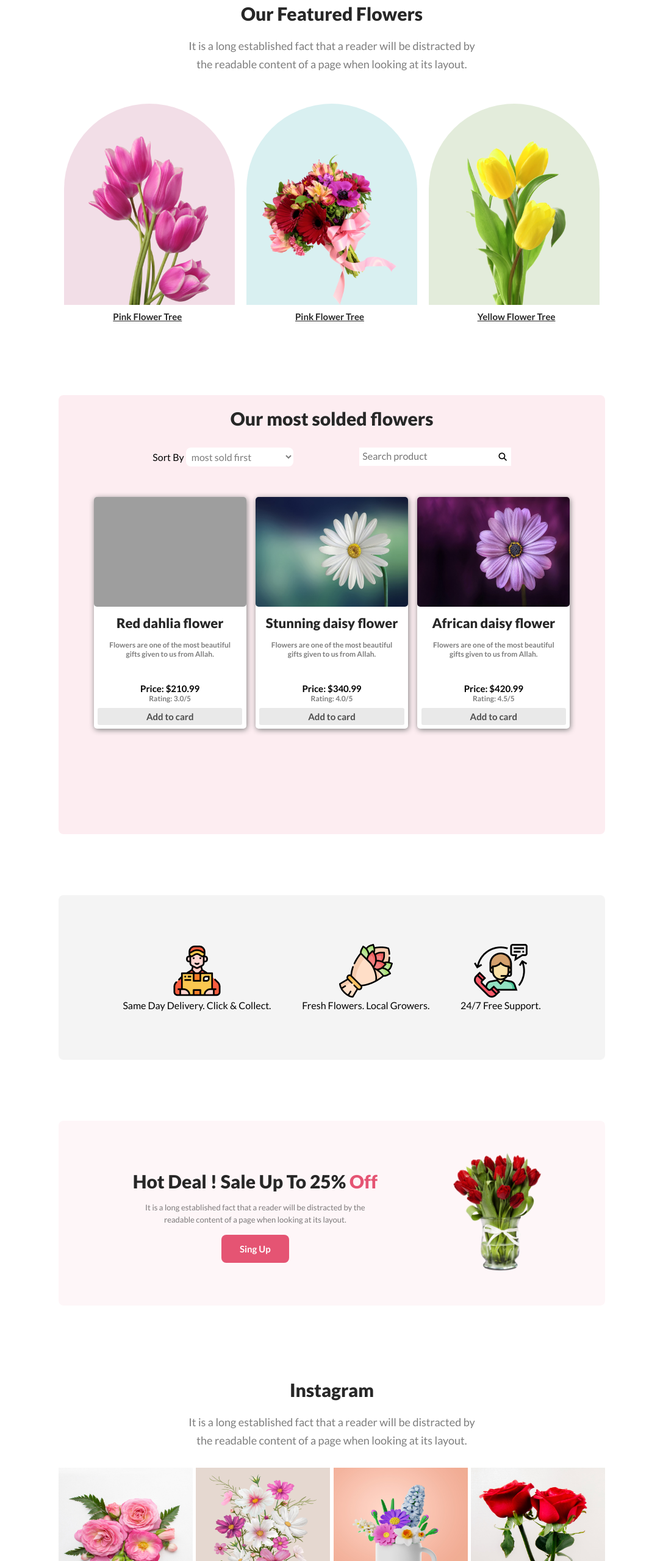
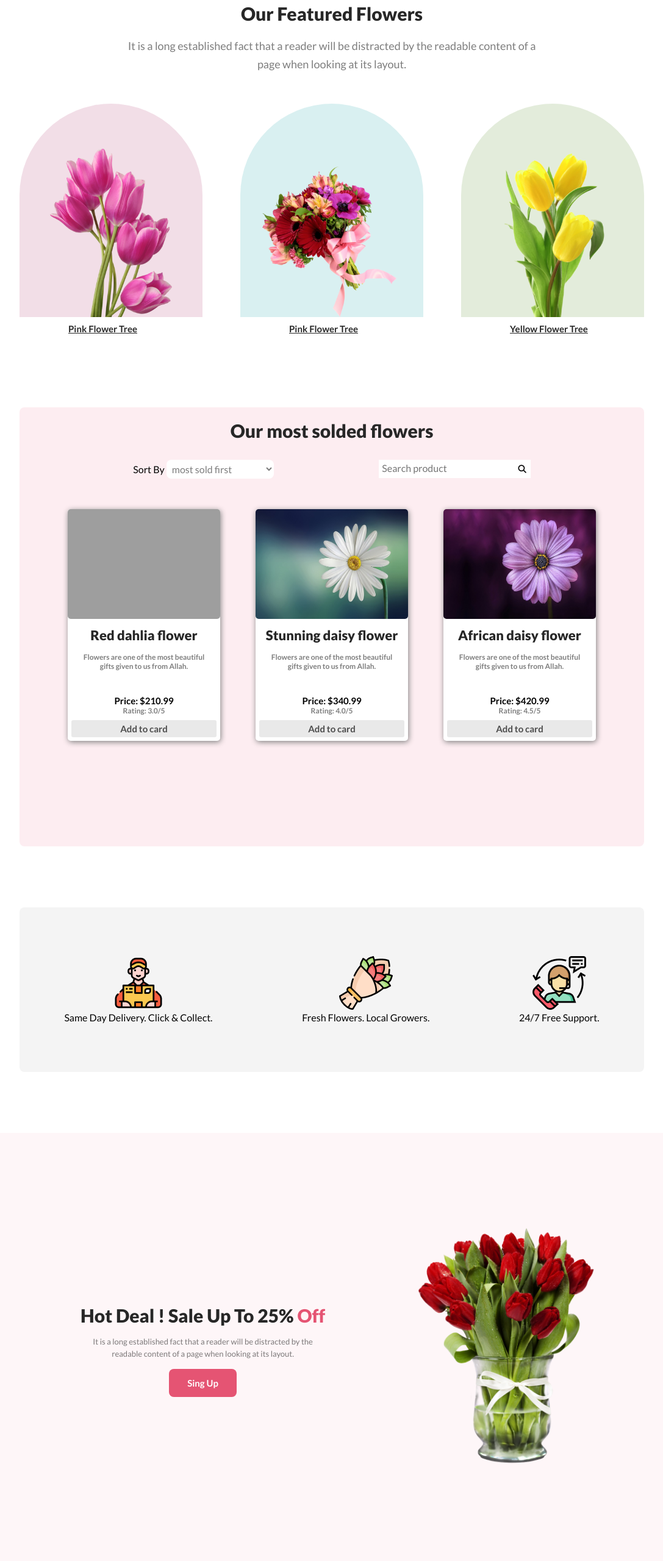
Before and after one commit to Mizan-Chowdhury/Flower-Shop, a plain HTML site: page index.html in a window 1280 px wide. Shown: the part 846-3406 px from the top of the page at 61% size, without its empty margins (96-1183 px from the left). Drawn offline with Linux system fonts and the light colour scheme; grey boxes are pictures that could not be loaded.

Commit message:
updated the hot deal section

```diff
--- a/index.css
+++ b/index.css
@@ -49,10 +49,7 @@
 /* banner section ends here */
 
 /* bonus section starts here */
-main {
-  width: 70%;
-  margin: auto;
-}
+
 .flowers-heading {
   text-align: center;
   color: #272727;
@@ -70,14 +67,16 @@ main {
   margin: auto;
 }
 .flower-container {
+  width: 80%;
+  margin: auto;
   display: flex;
-  justify-content: space-around;
+  justify-content: space-between;
   align-items: center;
   margin-top: 50px;
 }
 .flower-1 {
-  width: 280px;
-  height: 330px;
+  width: 300px;
+  height: 350px;
   border-radius: 300px 300px 0px 0px;
   background: rgba(167, 33, 98, 0.15);
   background-image: url("images/pngwing\ 6.png");
@@ -87,8 +86,8 @@ main {
 }
 
 .flower-2 {
-  width: 280px;
-  height: 330px;
+  width: 300px;
+  height: 350px;
   border-radius: 300px 300px 0px 0px;
   background: rgba(5, 151, 160, 0.15);
   background-image: url("images/pngwing\ 5.png");
@@ -97,8 +96,8 @@ main {
   background-position: center bottom;
 }
 .flower-3 {
-  width: 280px;
-  height: 330px;
+  width: 300px;
+  height: 350px;
   border-radius: 300px 300px 0px 0px;
   background: rgba(71, 125, 17, 0.15);
   background-image: url("images/pngwing\ 7.png");
@@ -119,6 +118,8 @@ main {
 }
 .sort-section {
   height: 90vh;
+  width: 80%;
+  margin: auto;
   margin-top: 100px;
   border-radius: 8px;
   background: rgba(229, 84, 115, 0.1);
@@ -212,13 +213,15 @@ main {
 
 /* optional section starts here */
 .info-container {
+  width: 80%;
+  margin: auto;
   display: flex;
   justify-content: space-around;
   align-items: center;
   border-radius: 8px;
   background: rgba(39, 39, 39, 0.05);
   margin-top: 100px;
-  padding: 80px;
+  padding: 80px 0;
   text-align: center;
 }
 /* optional section ends here */
@@ -231,12 +234,12 @@ main {
   border-radius: 8px;
   background: rgba(229, 84, 115, 0.05);
   margin-top: 100px;
-  padding: 50px 100px;
-  gap: 100px;
+  padding: 150px 200px;
+  gap: 120px;
   text-align: center;
 }
 .deal-img {
-  height: 200px;
+  height: 400px;
 }
 .deal-heading {
   color: #272727;
@@ -248,7 +251,7 @@ main {
   color: #e55473;
 }
 .deal-description {
-  width: 90%;
+  width: 80%;
   margin: auto;
   color: rgba(39, 39, 39, 0.6);
   font-size: 13px;
@@ -261,10 +264,12 @@ main {
 
 /*instagram section starts here */
 .insta-img {
-  height: 220px;
+  height: 250px;
   width: 220px;
 }
 .insta-flowers-container {
+  width: 80%;
+  margin: auto;
   display: flex;
   justify-content: space-between;
   align-items: center;
@@ -274,12 +279,15 @@ main {
 
 /* latest deal section starts here */
 .latest-deal-container {
+  width: 80%;
+  margin: auto;
   text-align: center;
   background-image: url("images/Rectangle\ 9.png");
   background-size: cover;
   background-repeat: no-repeat;
   padding: 90px 0;
-  margin: 100px 0;
+  margin-top: 80px;
+  margin-bottom: 80px;
 }
 .deal-heading {
   margin-top: 10px;
```
